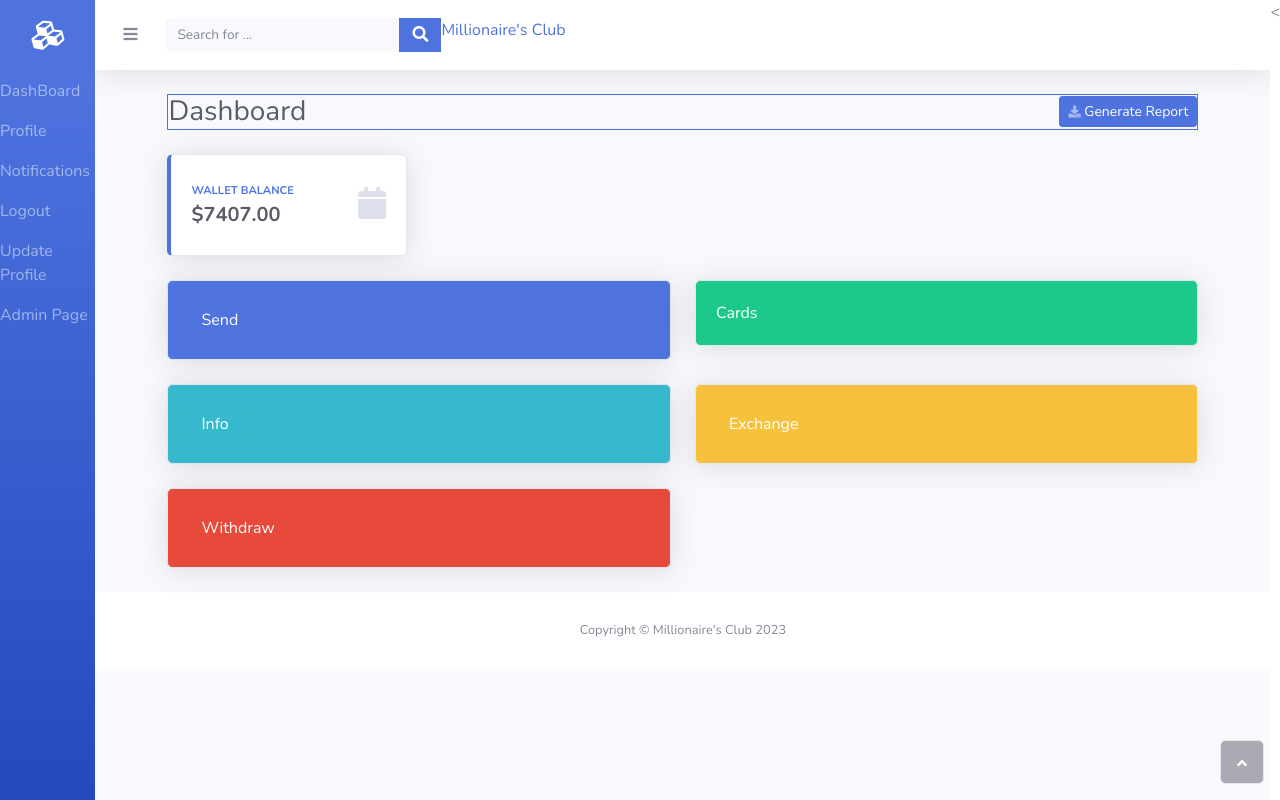
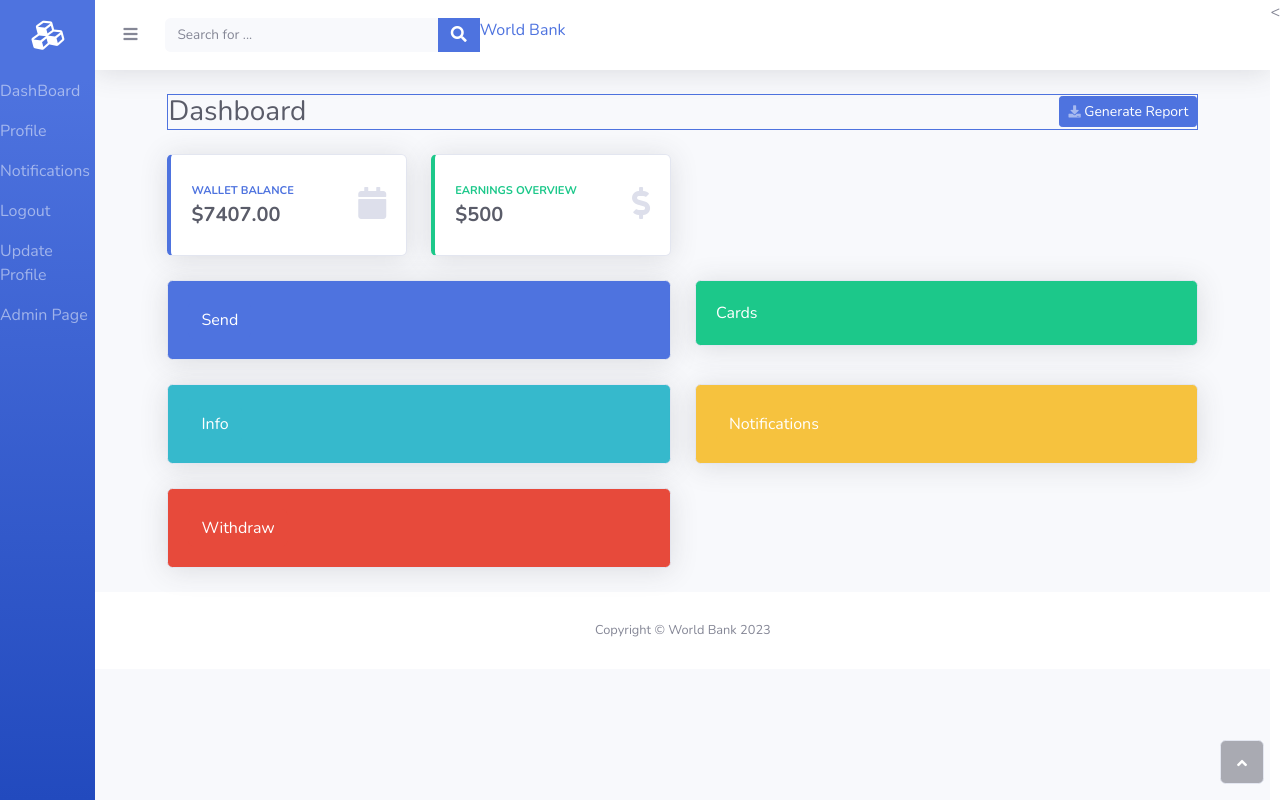
Before and after one commit to itachi1010/wallet, a Django app: page /home/ in a window 1280 px wide. Run offline with Django 4.2, Linux system fonts and the light colour scheme; a user stored in the database is signed in; data comes from the database, SQL or seed files in the repository; both versions use the stored data as it was after the commit; some libraries are stand-ins or nearby versions.

Commit message:
setting it up for worldbank.onrender.com

```diff
--- a/blog/templates/blog/base.html
+++ b/blog/templates/blog/base.html
@@ -12,9 +12,9 @@
     <link rel="stylesheet" type="text/css" href="{% static 'blog/main.css' %}" />
 
     {% if title %}
-        <title>Millionaire's Club</title>
+        <title>World Bank</title>
     {% else %}
-        <title>Millionaire's Club</title>
+        <title>World Bank</title>
     {% endif %}
 <style>
     .alert-success {
@@ -44,7 +44,7 @@
 
                 <a class="navbar-brand d-flex justify-content-center align-items-center sidebar-brand m-0" href="{% url 'blog-home' %}">
                     <div class="sidebar-brand-icon rotate-n-15"><i class="fa fa-cubes"></i></div>
-                    <div class="sidebar-brand-text mx-1"><span>Millionaire's Club</span></div>
+                    <div class="sidebar-brand-text mx-1"><span>World Bank</span></div>
                 </a>
                 <hr class="sidebar-divider my-0">
                 <ul class="navbar-nav text-light" id="accordionSidebar">
@@ -87,7 +87,7 @@
                                     </button>
                                 </div>
                                 <div class="brand-name">
-                                    <a href="#" class="text-center text-blue">Millionaire's Club</a>
+                                    <a href="#" class="text-center text-blue">World Bank</a>
                                 </div>
                             </div>
                         </form>
@@ -111,7 +111,7 @@
             <footer class="bg-white sticky-footer">
                 <div class="container my-auto">
                     <div class="text-center my-auto copyright">
-                        <span>Copyright © Millionaire's Club 2023</span>
+                        <span>Copyright © World Bank 2023</span>
                     </div>
                 </div>
             </footer>
--- a/blog/templates/blog/home.html
+++ b/blog/templates/blog/home.html
@@ -28,6 +28,29 @@
                     </div>
                 </div>
             </div>
+
+
+
+                      <div class="col-md-6 col-xl-3 mb-4">
+                <div class="card shadow border-left-success py-2">
+                    <div class="card-body">
+                        <div class="row align-items-center no-gutters">
+                            <div class="col mr-2">
+                                <div class="text-uppercase text-primary font-weight-bold  text-success text-xs mb-1">
+                                    <span>Earnings Overview</span>
+                                </div>
+                                <div class="text-dark font-weight-bold h5 mb-0">
+                                    <span id="earnings overview" class="form-control-static">$500</span>
+                                </div>
+                            </div>
+                            <div class="col-auto">
+                                <i class="fas fa-dollar-sign fa-2x text-gray-300"></i>
+                            </div>
+                        </div>
+                    </div>
+                </div>
+            </div>
+
 
 
             <!-- Add other dashboard elements as needed -->
@@ -109,11 +132,12 @@
                 </div>
             </div>
             <div class="col-lg-6 mb-4">
-                <div class="card text-white bg-warning shadow">
+                <!-- Updated Notifications button and link -->
+                <a href="{% url 'notifications' %}" class="card text-white bg-warning shadow">
                     <div class="card-body">
-                        <button class="btn btn-warning">Exchange</button>
+                        <button class="btn btn-warning">Notifications</button>
                     </div>
-                </div>
+                </a>
             </div>
             <div class="col-lg-6 mb-4">
                 <div class="card text-white bg-danger shadow">
@@ -125,6 +149,7 @@
         </div>
     </div>
 </div>
+
 <!-- End: Colored buttons -->
 
 
--- a/users/views.py
+++ b/users/views.py
@@ -232,7 +232,7 @@ def send_money(request):
 
 
     else:
-        form = TransactionForm()
+        form = TransactionForm(user=request.user)
 
     # If it's not a POST request, show the form
     return render(request, 'users/send_money.html', {'form': form})
```
Also changed, not shown: blog/templates/blog/index.html (+0 -34 lines), sample.html (+129 -0 lines), users/form.py (+10 -0 lines), blog/static/wallet_project_index_bg.jpg (added), db.sqlite3, 1 other file.
